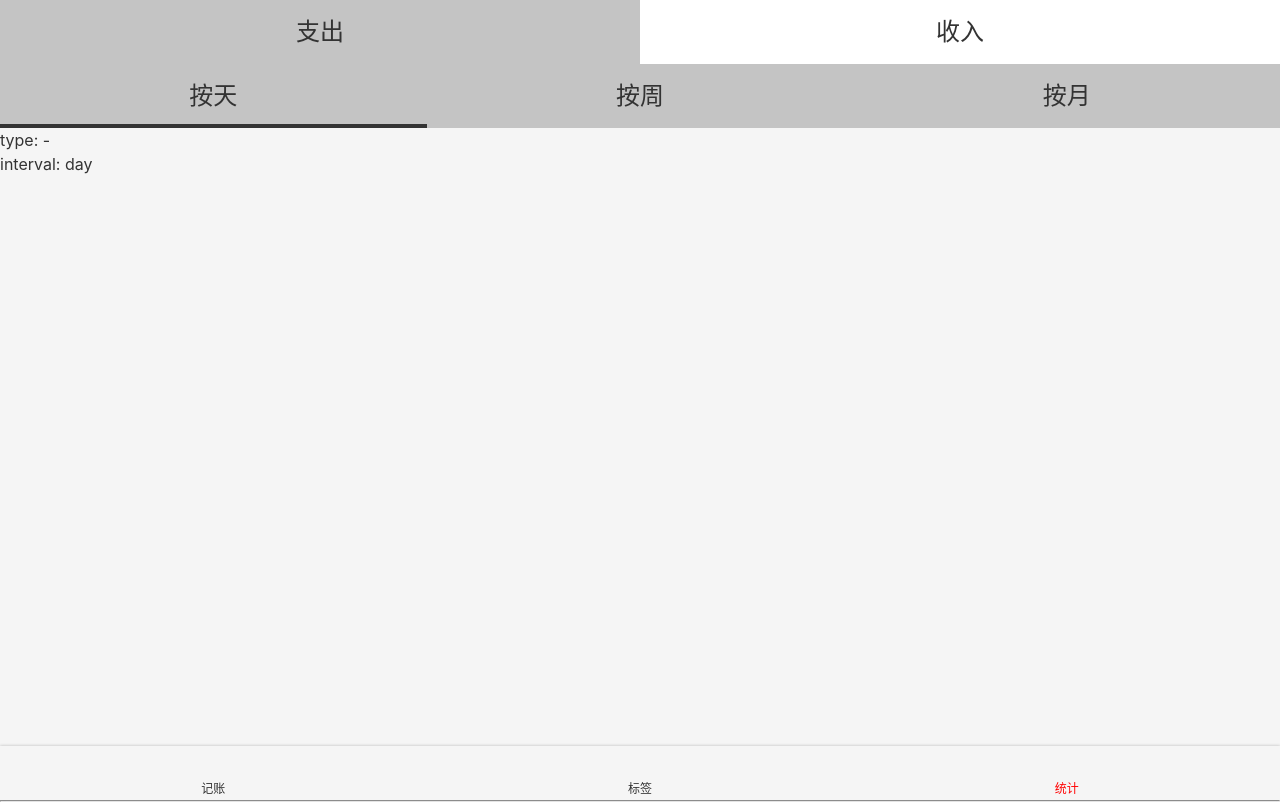
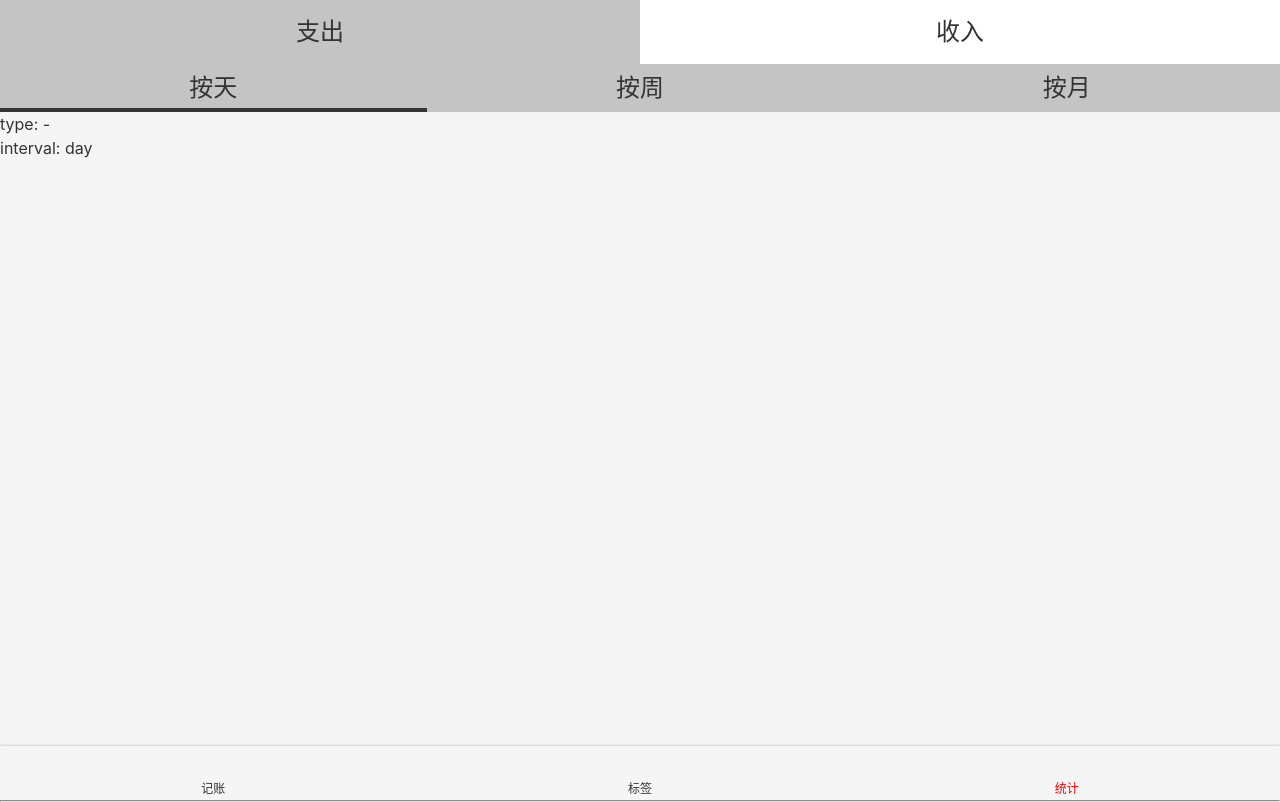
Before and after one commit to codingories/morney-test9, a Vue app: page /#/statistics in a window 1280 px wide. Built offline with nearby package versions, Linux system fonts and the light colour scheme.

Commit message:
更新css

```diff
--- a/src/components/Tabs.vue
+++ b/src/components/Tabs.vue
@@ -1,8 +1,7 @@
 <template>
-    <ul class="tabs">
+    <ul class="tabs" :class="{[classPrefix+'-tabs']: classPrefix}">
       <li v-for="item in dataSource" :key="item.value"
-      :class = "liClass(item)"
-      @click = "select(item)">{{ item.text }}</li>
+          class="tabs-item" :class = "liClass(item)" @click = "select(item)">{{ item.text }}</li>
     </ul>
 </template>
 
@@ -41,7 +40,7 @@
     text-align: center;
     font-size: 24px;
 
-    > li {
+    &-item {
       width: 50%;
       height: 64px;
       display: flex;
--- a/src/views/Statistics.vue
+++ b/src/views/Statistics.vue
@@ -22,6 +22,9 @@
       }
     }
   }
+  ::v-deep .interval-tabs-item {
+    height: 48px;
+  }
 </style>
 
 <script lang="ts">
```
